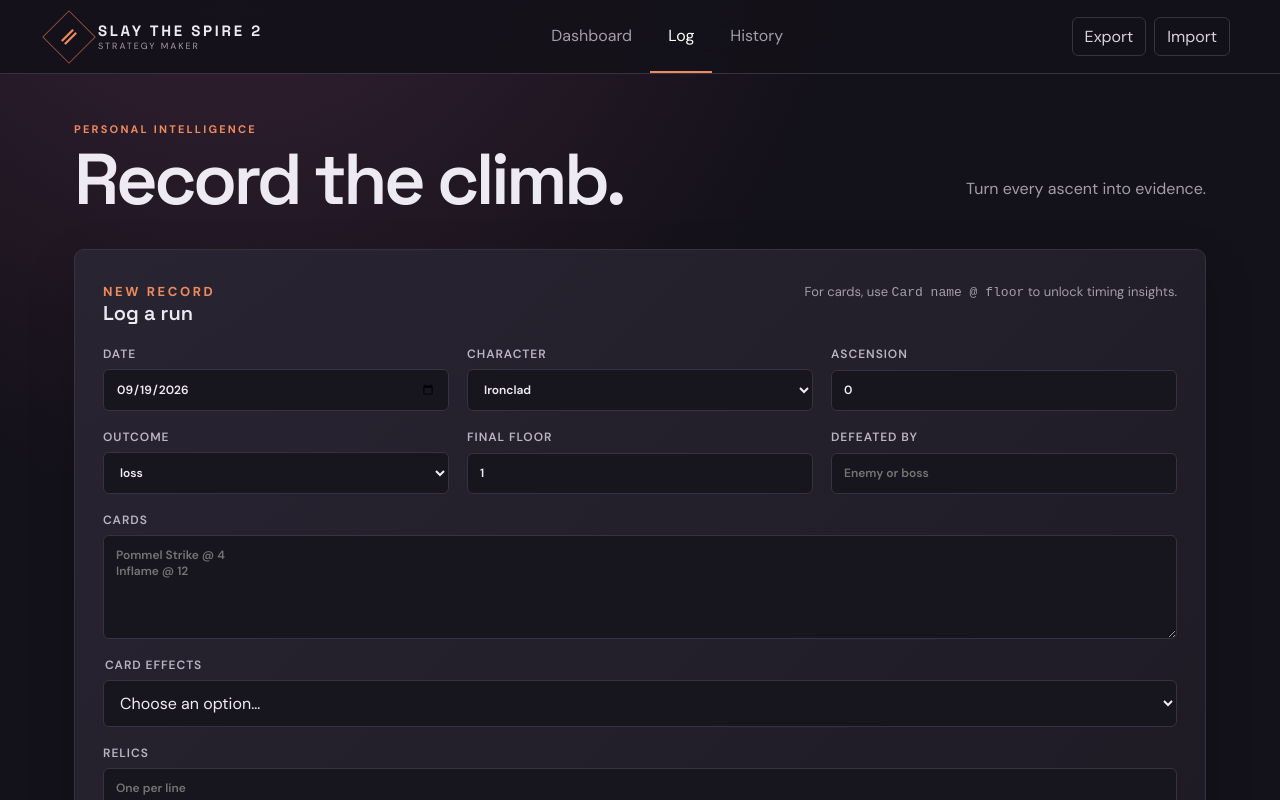
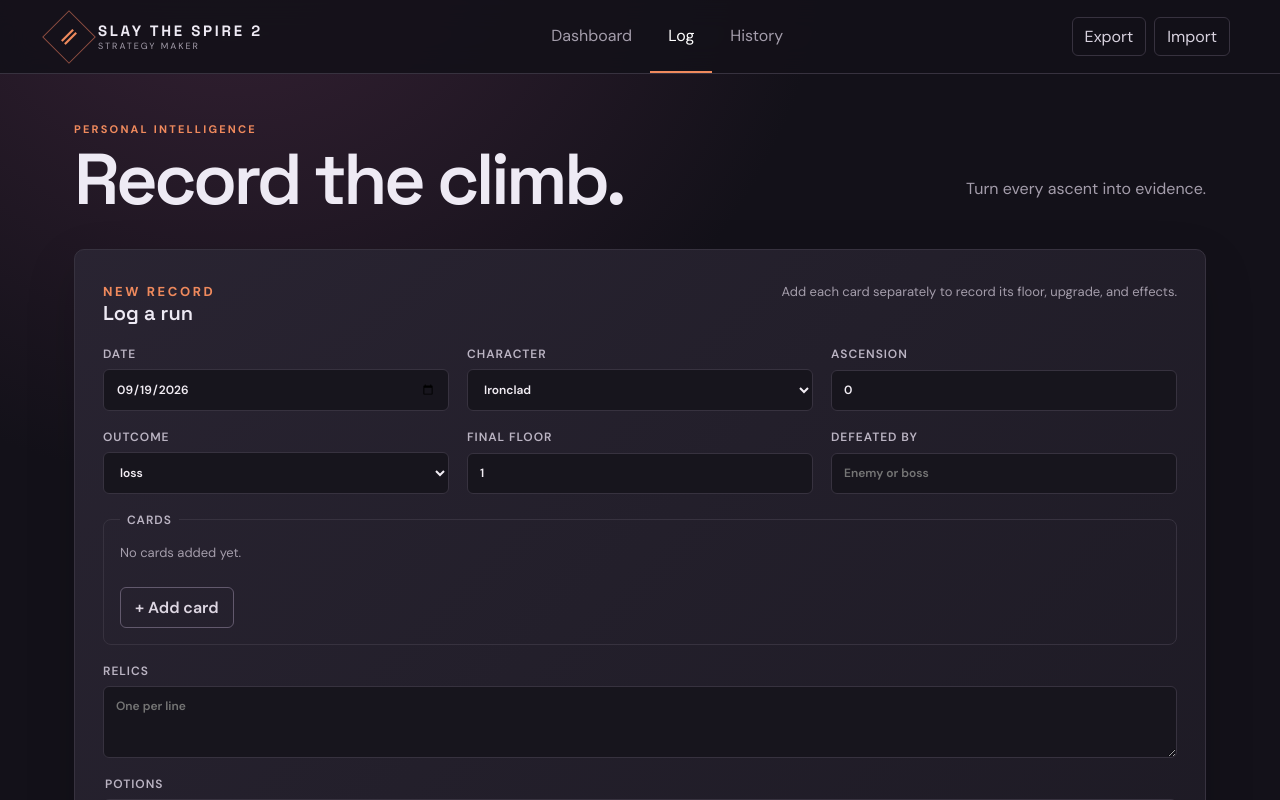
Before and after one commit to JustinWaysHinnant/Slay-the-Spire-2-Strategy-Maker, a React (Vite) app: page / in a window 1280 px wide. Both pictures are taken after a click on the button "Log". Shown: the top 800 px of the page. Built offline with nearby package versions, Linux system fonts and the light colour scheme.

Commit message:
Track effects on individual cards

```diff
--- a/src/App.tsx
+++ b/src/App.tsx
@@ -5,6 +5,7 @@
 import { loadRuns, mergeRuns, parseArchive, saveRuns, toArchive } from './lib/storage'
 import type { Run } from './lib/types'
 import './styles/app.css'
+import './styles/card-editor.css'
 
 type Tab = 'dashboard' | 'log' | 'history'
 export default function App() {
--- a/src/components/RunForm.tsx
+++ b/src/components/RunForm.tsx
@@ -3,23 +3,20 @@
 import { CHARACTERS, type Outcome, type Pickup, type Run } from '../lib/types'
 
 interface Props { onAdd: (run: Run) => void }
-const parseCards = (text: string): Pickup[] => text.split('\n').map((line) => line.trim()).filter(Boolean).map((line) => {
-  const match = line.match(/^(.*?)\s*@\s*(\d+)$/)
-  return match ? { name: match[1].trim(), floor: Number(match[2]) } : { name: line }
-})
 const parseNames = (text: string): Pickup[] => text.split(/\n|,/).map((name) => name.trim()).filter(Boolean).map((name) => ({ name }))
 
-function ChoicePicker({ label, options, value, onChange, grouped = false }: {
+function ChoicePicker({ label, options, value, onChange, grouped = false, wide = false }: {
   label: string
   options: readonly string[] | typeof CARD_EFFECT_GROUPS
   value: string[]
   onChange: (value: string[]) => void
   grouped?: boolean
+  wide?: boolean
 }) {
   function add(choice: string) {
     if (choice && !value.includes(choice)) onChange([...value, choice])
   }
-  return <fieldset className="choice-picker wide">
+  return <fieldset className={`choice-picker${wide ? ' wide' : ''}`}>
     <legend>{label}</legend>
     <select aria-label={`Add ${label.toLowerCase()}`} value="" onChange={(event) => add(event.target.value)}>
       <option value="">Choose an option…</option>
@@ -32,24 +29,26 @@
 }
 
 export function RunForm({ onAdd }: Props) {
-  const [cards, setCards] = useState('')
-  const [cardEffects, setCardEffects] = useState<string[]>([])
+  const [cards, setCards] = useState<Pickup[]>([])
   const [relics, setRelics] = useState('')
   const [potions, setPotions] = useState<string[]>([])
   const [outcome, setOutcome] = useState<Outcome>('loss')
   const today = new Date().toISOString().slice(0, 10)
+  function updateCard(index: number, patch: Partial<Pickup>) {
+    setCards(cards.map((card, cardIndex) => cardIndex === index ? { ...card, ...patch } : card))
+  }
   function submit(event: FormEvent<HTMLFormElement>) {
     event.preventDefault()
     const data = new FormData(event.currentTarget)
     onAdd({
       id: crypto.randomUUID(), date: String(data.get('date')), character: String(data.get('character')) as Run['character'],
       ascension: Number(data.get('ascension')), outcome, floor: Number(data.get('floor')), killedBy: String(data.get('killedBy') ?? '').trim() || undefined,
-      cards: parseCards(cards), cardEffects, relics: parseNames(relics), potions, notes: String(data.get('notes') ?? '').trim() || undefined,
+      cards: cards.map((card) => ({ ...card, name: card.name.trim(), effects: card.effects?.length ? card.effects : undefined })), relics: parseNames(relics), potions, notes: String(data.get('notes') ?? '').trim() || undefined,
     })
-    event.currentTarget.reset(); setCards(''); setCardEffects([]); setRelics(''); setPotions([]); setOutcome('loss')
+    event.currentTarget.reset(); setCards([]); setRelics(''); setPotions([]); setOutcome('loss')
   }
   return <section className="panel form-panel">
-    <div className="section-heading"><div><p className="eyebrow">New record</p><h2>Log a run</h2></div><p className="hint">For cards, use <code>Card name @ floor</code> to unlock timing insights.</p></div>
+    <div className="section-heading"><div><p className="eyebrow">New record</p><h2>Log a run</h2></div><p className="hint">Add each card separately to record its floor, upgrade, and effects.</p></div>
     <form onSubmit={submit} className="run-form">
       <label>Date<input name="date" type="date" defaultValue={today} required /></label>
       <label>Character<select name="character">{CHARACTERS.map((name) => <option key={name}>{name}</option>)}</select></label>
@@ -57,10 +56,20 @@
       <label>Outcome<select name="outcome" value={outcome} onChange={(e) => setOutcome(e.target.value as Outcome)}>{(['win', 'loss', 'abandoned'] as const).map((value) => <option key={value}>{value}</option>)}</select></label>
       <label>Final floor<input name="floor" type="number" min="0" defaultValue="1" required /></label>
       <label>Defeated by<input name="killedBy" disabled={outcome !== 'loss'} placeholder="Enemy or boss" /></label>
-      <label className="wide">Cards<textarea value={cards} onChange={(e) => setCards(e.target.value)} placeholder={'Pommel Strike @ 4\nInflame @ 12'} rows={5} /></label>
-      <ChoicePicker label="Card effects" options={CARD_EFFECT_GROUPS} value={cardEffects} onChange={setCardEffects} grouped />
+      <fieldset className="card-builder wide">
+        <legend>Cards</legend>
+        {cards.length === 0 && <p className="picker-empty">No cards added yet.</p>}
+        <div className="card-editor-list">{cards.map((card, index) => <div className="card-editor" key={index}>
+          <label>Card name<input value={card.name} onChange={(event) => updateCard(index, { name: event.target.value })} placeholder="Pommel Strike" required /></label>
+          <label>Acquired floor<input type="number" min="1" value={card.floor ?? ''} onChange={(event) => updateCard(index, { floor: event.target.value ? Number(event.target.value) : undefined })} placeholder="Optional" /></label>
+          <label className="upgrade-toggle"><input type="checkbox" checked={card.upgraded ?? false} onChange={(event) => updateCard(index, { upgraded: event.target.checked || undefined })} /> Upgraded</label>
+          <button className="delete card-remove" type="button" onClick={() => setCards(cards.filter((_, cardIndex) => cardIndex !== index))}>Remove</button>
+          <ChoicePicker label="Effects / enchantments" options={CARD_EFFECT_GROUPS} value={card.effects ?? []} onChange={(effects) => updateCard(index, { effects })} grouped />
+        </div>)}</div>
+        <button className="secondary" type="button" onClick={() => setCards([...cards, { name: '' }])}>+ Add card</button>
+      </fieldset>
       <label className="wide">Relics<textarea value={relics} onChange={(e) => setRelics(e.target.value)} placeholder="One per line" rows={3} /></label>
-      <ChoicePicker label="Potions" options={POTIONS} value={potions} onChange={setPotions} />
+      <ChoicePicker label="Potions" options={POTIONS} value={potions} onChange={setPotions} wide />
       <label className="wide">Notes<textarea name="notes" placeholder="What changed the run?" rows={3} /></label>
       <button className="primary" type="submit">Save run</button>
     </form>
--- a/src/components/RunList.tsx
+++ b/src/components/RunList.tsx
@@ -5,6 +5,6 @@
   const [filter, setFilter] = useState('all')
   const visible = [...runs].filter((run) => filter === 'all' || run.character === filter).sort((a, b) => b.date.localeCompare(a.date))
   return <section className="panel"><div className="section-heading"><div><p className="eyebrow">Archive</p><h2>Run history</h2></div><select aria-label="Filter by character" value={filter} onChange={(e) => setFilter(e.target.value)}><option value="all">All characters</option>{CHARACTERS.map((name) => <option key={name}>{name}</option>)}</select></div>
-    {!visible.length ? <div className="no-data">No runs match this filter.</div> : <div className="table-wrap"><table><thead><tr><th>Date</th><th>Character</th><th>Asc.</th><th>Outcome</th><th>Floor</th><th>Cards</th><th>Effects</th><th>Potions</th><th></th></tr></thead><tbody>{visible.map((run) => <tr key={run.id}><td>{run.date}</td><td>{run.character}</td><td>A{run.ascension}</td><td><span className={`badge ${run.outcome}`}>{run.outcome}</span></td><td>{run.floor}</td><td>{run.cards.length}</td><td>{run.cardEffects?.length ?? 0}</td><td>{run.potions?.length ?? 0}</td><td><button className="delete" onClick={() => { if (confirm('Delete this run?')) onDelete(run.id) }} aria-label={`Delete ${run.character} run from ${run.date}`}>Delete</button></td></tr>)}</tbody></table></div>}
+    {!visible.length ? <div className="no-data">No runs match this filter.</div> : <div className="table-wrap"><table><thead><tr><th>Date</th><th>Character</th><th>Asc.</th><th>Outcome</th><th>Floor</th><th>Cards and effects</th><th>Potions</th><th></th></tr></thead><tbody>{visible.map((run) => <tr key={run.id}><td>{run.date}</td><td>{run.character}</td><td>A{run.ascension}</td><td><span className={`badge ${run.outcome}`}>{run.outcome}</span></td><td>{run.floor}</td><td>{run.cards.length ? <div className="card-summary">{run.cards.map((card, index) => <span key={`${card.name}-${index}`}><strong>{card.name}{card.upgraded ? '+' : ''}</strong>{card.floor ? ` @ ${card.floor}` : ''}{(card.upgraded || card.effects?.length) && <small>{[...(card.upgraded ? ['Upgraded'] : []), ...(card.effects ?? [])].join(' · ')}</small>}</span>)}</div> : '—'}</td><td>{run.potions?.length ? run.potions.join(', ') : '—'}</td><td><button className="delete" onClick={() => { if (confirm('Delete this run?')) onDelete(run.id) }} aria-label={`Delete ${run.character} run from ${run.date}`}>Delete</button></td></tr>)}</tbody></table></div>}
   </section>
 }
--- a/src/lib/storage.ts
+++ b/src/lib/storage.ts
@@ -1,8 +1,8 @@
 import { CHARACTERS, OUTCOMES, type Pickup, type Run, type RunArchive } from './types'
 
 const STORAGE_KEY = 'spire2-runs-v1'
-const isPickup = (value: unknown): value is Pickup => typeof value === 'object' && value !== null && typeof (value as Pickup).name === 'string' && ((value as Pickup).floor === undefined || (Number.isInteger((value as Pickup).floor) && (value as Pickup).floor! >= 1))
 const isOptionalStringArray = (value: unknown) => value === undefined || (Array.isArray(value) && value.every((item) => typeof item === 'string'))
+const isPickup = (value: unknown): value is Pickup => typeof value === 'object' && value !== null && typeof (value as Pickup).name === 'string' && ((value as Pickup).floor === undefined || (Number.isInteger((value as Pickup).floor) && (value as Pickup).floor! >= 1)) && ((value as Pickup).upgraded === undefined || typeof (value as Pickup).upgraded === 'boolean') && isOptionalStringArray((value as Pickup).effects)
 export const isRun = (value: unknown): value is Run => {
   if (typeof value !== 'object' || value === null) return false
   const run = value as Run
--- a/src/lib/types.ts
+++ b/src/lib/types.ts
@@ -3,7 +3,7 @@
 export const OUTCOMES = ['win', 'loss', 'abandoned'] as const
 export type Outcome = (typeof OUTCOMES)[number]
 
-export interface Pickup { name: string; floor?: number }
+export interface Pickup { name: string; floor?: number; upgraded?: boolean; effects?: string[] }
 
 export interface Run {
   id: string
--- /dev/null
+++ b/src/styles/card-editor.css
@@ -0,0 +1,104 @@
+.card-builder {
+  margin: 0;
+  padding: 16px;
+  border: 1px solid var(--line);
+  border-radius: 8px;
+}
+
+.card-builder > legend {
+  padding: 0 7px;
+  color: #bbb4c3;
+  font-size: 12px;
+  font-weight: 600;
+  text-transform: uppercase;
+  letter-spacing: .08em;
+}
+
+.picker-empty {
+  margin: 0 0 14px;
+  color: var(--muted);
+  font-size: 13px;
+}
+
+.card-editor-list {
+  display: grid;
+  gap: 12px;
+}
+
+.card-editor {
+  display: grid;
+  grid-template-columns: minmax(220px, 2fr) minmax(130px, 1fr) auto auto;
+  gap: 12px;
+  align-items: end;
+  padding: 14px;
+  border: 1px solid #403a48;
+  border-radius: 7px;
+  background: #19161f;
+}
+
+.card-editor .choice-picker {
+  grid-column: 1 / -1;
+}
+
+.upgrade-toggle {
+  display: flex !important;
+  align-items: center;
+  justify-content: start;
+  gap: 8px !important;
+  min-height: 42px;
+}
+
+.upgrade-toggle input {
+  width: auto;
+}
+
+.card-remove {
+  align-self: end;
+  min-height: 42px;
+}
+
+.secondary {
+  margin-top: 12px;
+  padding: 9px 14px;
+  border: 1px solid #62596d;
+  border-radius: 6px;
+  background: transparent;
+  color: #ddd6e2;
+  font-weight: 600;
+}
+
+.secondary:hover {
+  border-color: var(--ember);
+  color: #fff;
+}
+
+.card-summary {
+  display: grid;
+  gap: 8px;
+  min-width: 180px;
+}
+
+.card-summary > span {
+  display: block;
+}
+
+.card-summary strong {
+  color: #f0eaf3;
+}
+
+.card-summary small {
+  display: block;
+  margin-top: 2px;
+  color: var(--mint);
+  font-size: 11px;
+}
+
+@media (max-width: 760px) {
+  .card-editor {
+    grid-template-columns: 1fr;
+  }
+
+  .card-editor .choice-picker {
+    grid-column: auto;
+  }
+}
```
Also changed, not shown: 1 other file (tests, documents, lock files or other folders).
